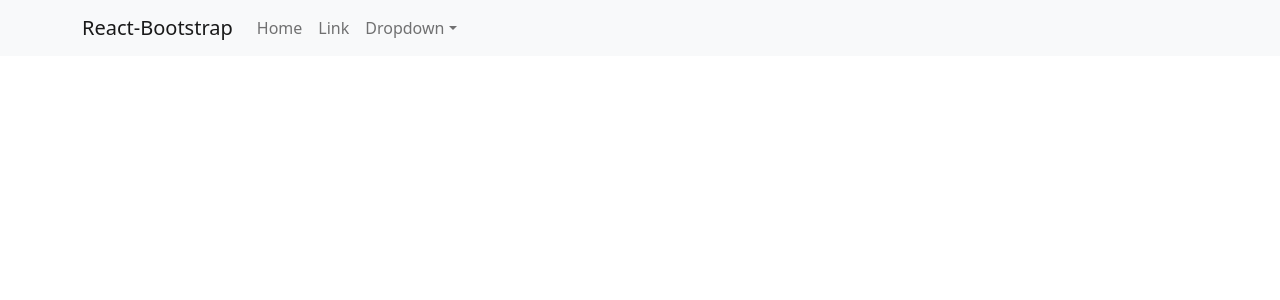
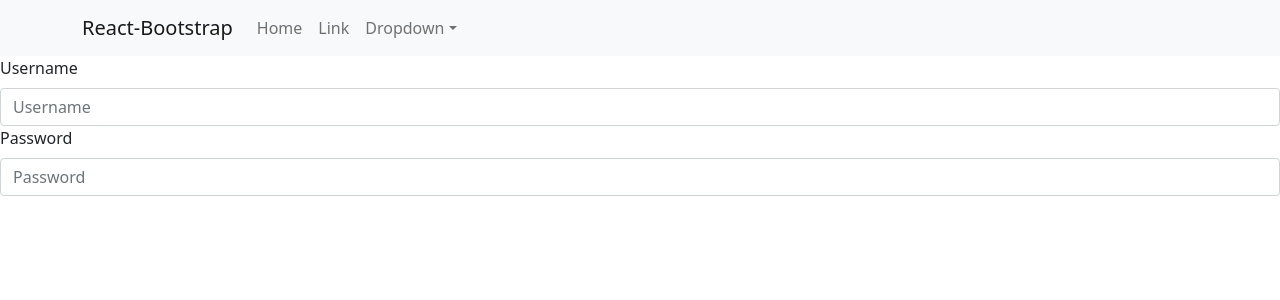
Before and after one commit to maxiwu13133/EnergyUsage, a React (Create React App) app: page / in a window 1280 px wide. Shown: the top 300 px of the page. Built offline with nearby package versions, Linux system fonts and the light colour scheme.

Commit message:
added login to / route

```diff
--- a/package.json
+++ b/package.json
@@ -10,6 +10,7 @@
     "bootstrap": "5.1.3",
     "eslint-visitor-keys": "^3.3.0",
     "formik": "^2.2.9",
+    "prop-types": "^15.8.1",
     "react": "^17.0.2",
     "react-bootstrap": "^2.2.1",
     "react-dom": "^17.0.2",
--- a/src/components/Layout/Layout.js
+++ b/src/components/Layout/Layout.js
@@ -1,15 +1,24 @@
 import React from "react";
+import PropTypes from "prop-types";
 import HeaderBar from "./HeaderBar";
 
 const Layout = ({ children }) => {
   return (
     <>
       <HeaderBar/>
-      <div>
-        {children}
-      </div>
+      {/* <div> */}
+      <div className="appContent">{children}</div>
+      {/* </div> */}
     </>
-  )
-}
+  );
+};
+
+Layout.defaultProps = {
+  children: null,
+};
+
+Layout.propTypes = {
+  children: PropTypes.node,
+};
 
 export default Layout;
--- a/src/containers/login/Login.js
+++ b/src/containers/login/Login.js
@@ -4,7 +4,6 @@ import { Form } from "react-bootstrap";
 
 const Login = () => {
   return (
-    <>
       <div>
         <Formik
           initialValues={{
@@ -35,7 +34,6 @@ const Login = () => {
           </Form>
         </Formik>
       </div>
-    </>
   )
 }
 
--- a/src/index.js
+++ b/src/index.js
@@ -11,22 +11,22 @@ import 'bootstrap/dist/css/bootstrap.min.css';
 
 const App = () => {
   return (
-    <Router>
     <Layout>
       <Routes>
           <>
-            <Route exact path="/" component={LoginContainer} />
+            <Route path="/" element={<LoginContainer/>} />
           </>
       </Routes>
-        </Layout>
-    </Router>
+    </Layout>
     );
 };
 
 ReactDOM.render(
   <React.StrictMode>
     <Provider store={store}>
-      <App />
+      <Router>
+        <App />
+      </Router>
     </Provider>
   </React.StrictMode>,
   document.getElementById('root')
```
